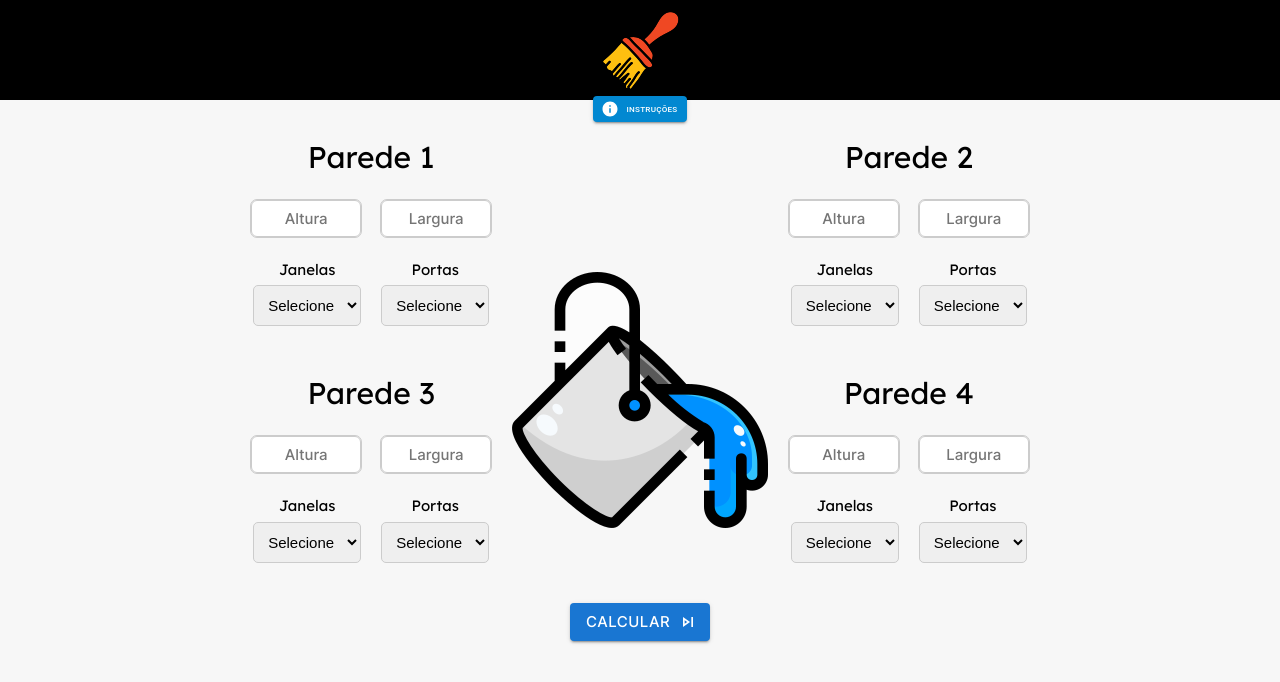
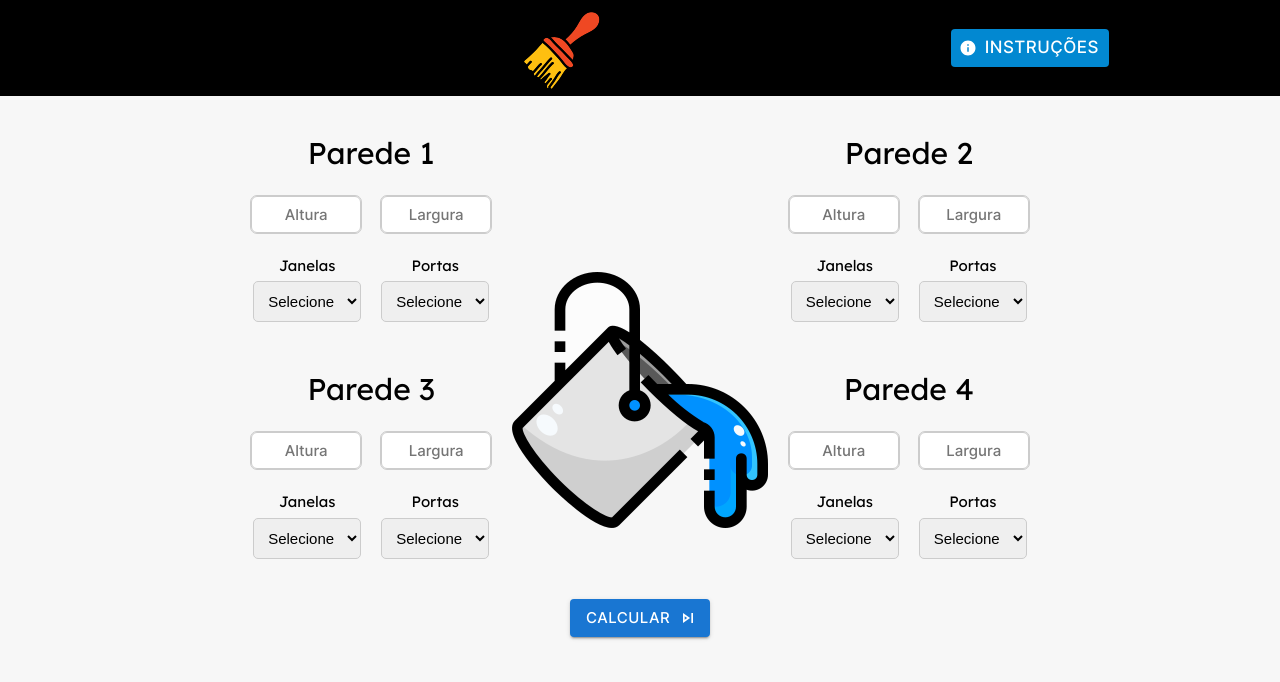
Before and after one commit to joao-porfirio/paintroom, a React (Create React App) app: page / in a window 1280 px wide. Shown: the top 682 px of the page. Built offline with nearby package versions, Linux system fonts and the light colour scheme.

Commit message:
Adicionando novos estilos dos botoes e modal

```diff
--- a/src/css/style.css
+++ b/src/css/style.css
@@ -10,13 +10,23 @@
   max-height: 100px;
   background-color: #000000;
 }
-.header__nav {
-  display: flex;
-  justify-content: center;
-}
 .header__logo {
   max-width: 200px;
   max-height: 100px;
+}
+.header__list {
+  display: flex;
+  flex-direction: row;
+  align-items: center;
+  justify-content: space-around;
+}
+.header__lista-tamanhos-tinta {
+  list-style: circle;
+}
+
+#btn-infos, #btn-back {
+  font-size: 1.7rem;
+  font-family: Inter-Medium;
 }
 
 .formulario {
```
Also changed, not shown: 1 other file (tests, documents, lock files or other folders).
